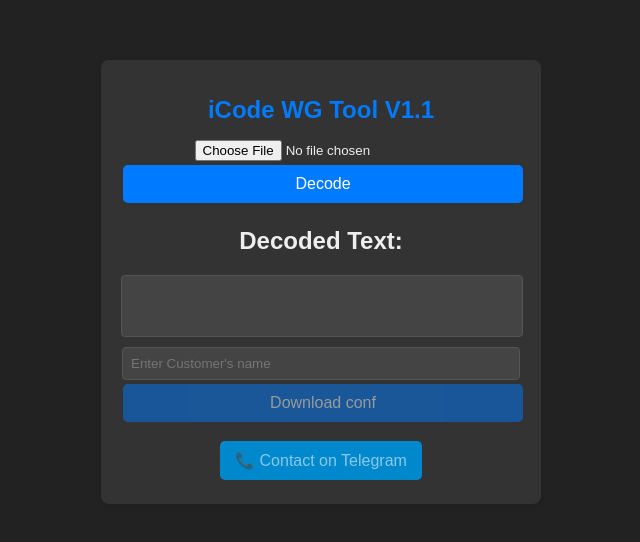
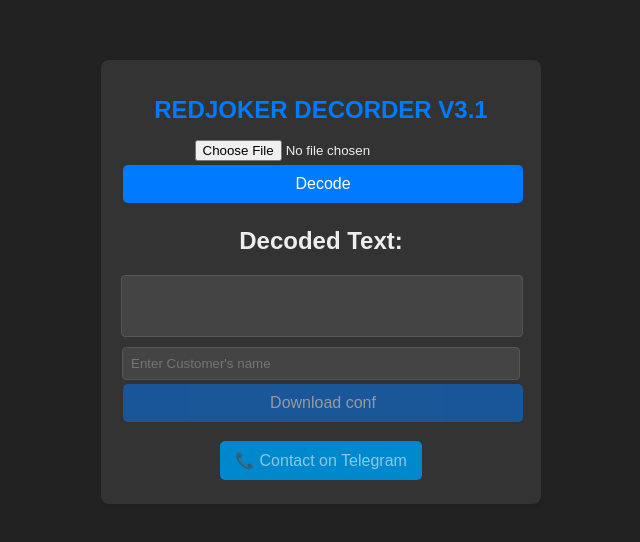
Before and after one commit to deadlykitte2/deadlykit.github.io, a plain HTML site: page index.html in a window 1280 px wide. Shown: the part 128-670 px from the top of the page, without its empty margins (319-959 px from the left). Drawn offline with Linux system fonts and the light colour scheme.

Commit message:
Update index.html
FIX

```diff
--- a/index.html
+++ b/index.html
@@ -126,7 +126,7 @@
 </head>
 <body>
   <div id="container">
-    <h1>iCode WG Tool V1.1</h1>
+    <h1>REDJOKER DECORDER V3.1</h1>
 
     <input type="file" id="qr-input" accept="image/*" />
     <button id="decode-btn">Decode</button>
```
